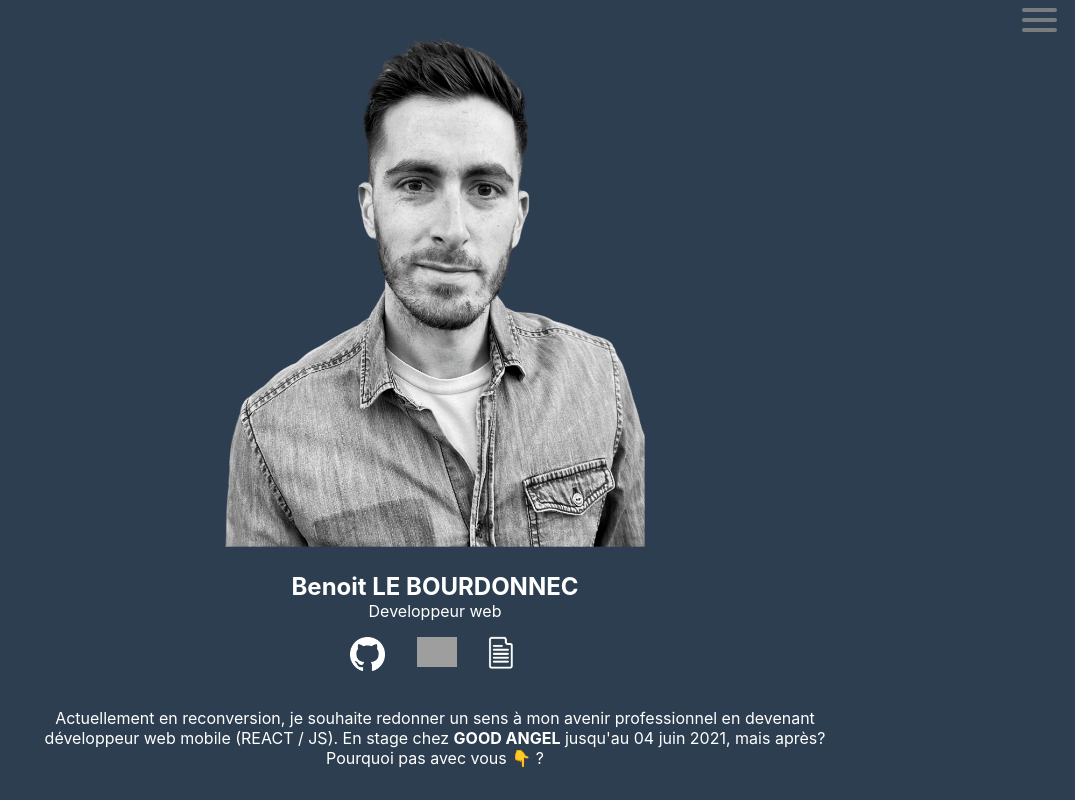
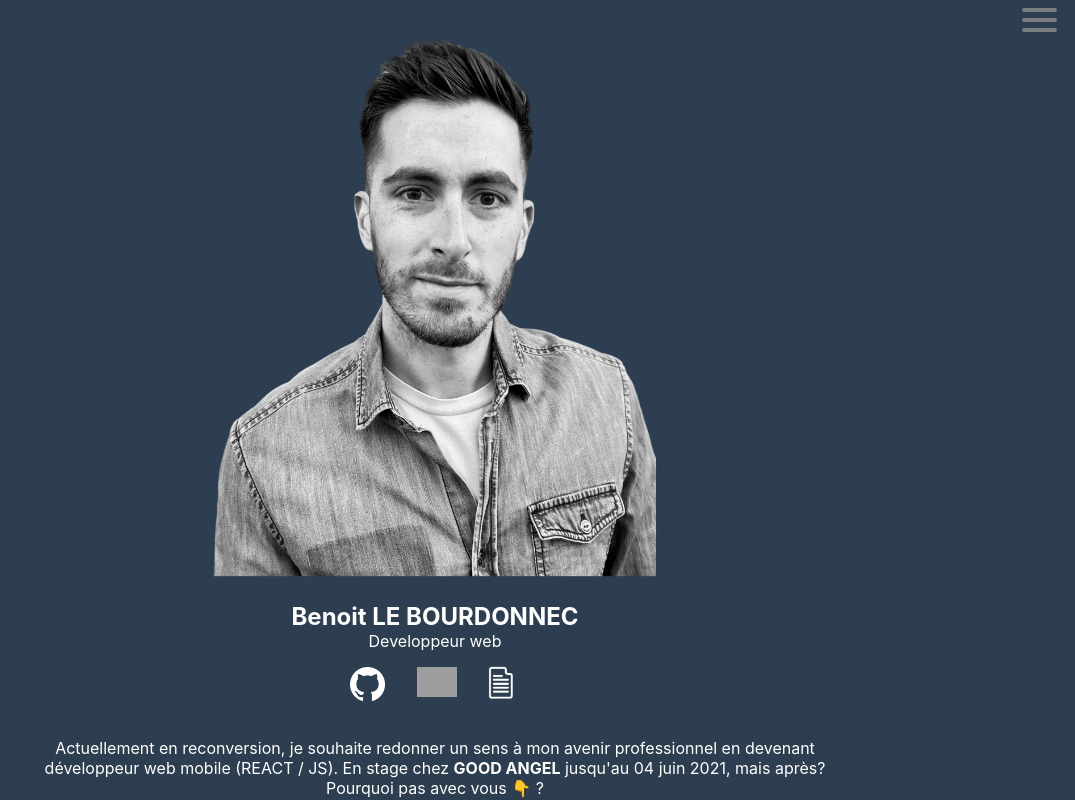
Before and after one commit to Benoit2109/curriculum, a React (Create React App) app: page / in a window 1280 px wide. Shown: the top 800 px of the page, without its empty margins (205-1280 px from the left). Built offline with nearby package versions, Linux system fonts and the light colour scheme; grey boxes are pictures that could not be loaded.

Commit message:
changed image dimension

```diff
--- a/src/components/profile.css
+++ b/src/components/profile.css
@@ -9,7 +9,8 @@
 }
 
 .beaugosse{
-    height: 520px;
+    max-height: 550px;
+    max-width: 100vw;
 }
 
 .who{
```
